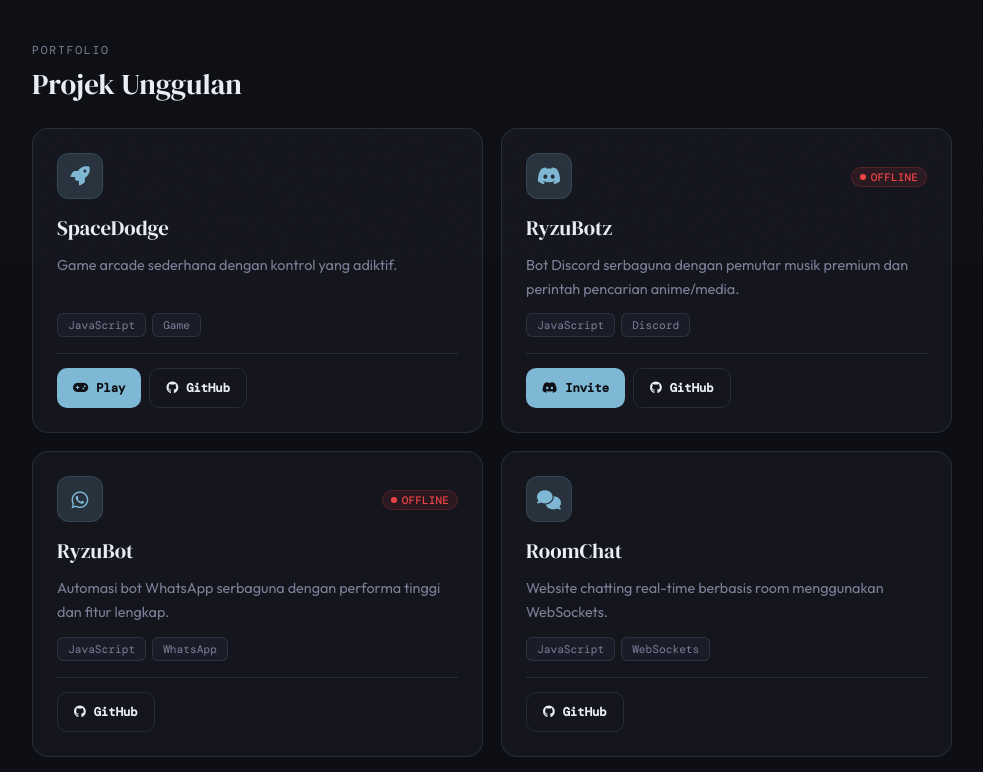
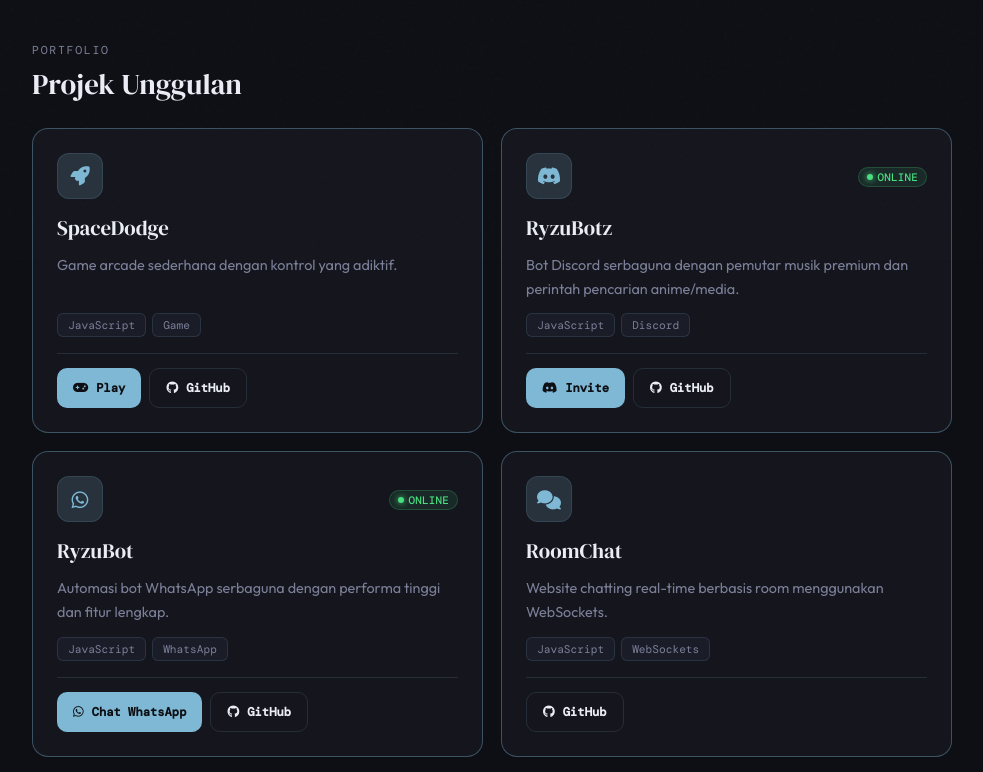
Before and after one commit to Ryhandd/MyWebsite, a plain HTML site: page index.html in a window 1280 px wide. Shown: the part 540-1312 px from the top of the page, without its empty margins (148-1131 px from the left). Drawn offline with nearby package versions, Linux system fonts and the light colour scheme; a web font is replaced by a local one.

Commit message:
style: unify project card borders and add RyzuBot WhatsApp chat
- Unify all project card strokes to brighter accent border; drop gradient variant on .is-new
- Add direct WhatsApp chat button (wa.me/628971614687) on RyzuBot card
- Mark RyzuBot and RyzuBotz as online
- Bump style.css cache version to 2.0

```diff
--- a/index.html
+++ b/index.html
@@ -9,7 +9,7 @@
     <link rel="preconnect" href="https://fonts.gstatic.com" crossorigin>
     <link href="https://fonts.googleapis.com/css2?family=DM+Serif+Display:ital@0;1&family=DM+Mono:wght@300;400;500&family=Outfit:wght@300;400;500;600&family=Noto+Sans+JP:wght@300;400;500;600&display=swap" rel="stylesheet">
     <link rel="stylesheet" href="https://cdnjs.cloudflare.com/ajax/libs/font-awesome/6.4.2/css/all.min.css">
-    <link rel="stylesheet" href="style.css?v=1.9">
+    <link rel="stylesheet" href="style.css?v=2.0">
 </head>
 <body>
 
@@ -182,18 +182,18 @@
             <div class="card-footer"><a class="open-btn" href="https://space-dodge-theta.vercel.app/" target="_blank" rel="noopener noreferrer"><i class="fa-solid fa-gamepad"></i> Play</a><a class="ghost-btn" href="https://github.com/Ryhandd/SpaceDodge" target="_blank" rel="noopener noreferrer" aria-label="SpaceDodge on GitHub"><i class="fa-brands fa-github"></i> GitHub</a></div>
         </article>
         <article class="project-card">
-            <div class="card-top"><div class="card-icon"><i class="fa-brands fa-discord" aria-hidden="true"></i></div><span class="status-badge offline"><span class="status-dot"></span>Offline</span></div>
+            <div class="card-top"><div class="card-icon"><i class="fa-brands fa-discord" aria-hidden="true"></i></div><span class="status-badge online"><span class="status-dot"></span>Online</span></div>
             <h3 class="card-title">RyzuBotz</h3>
             <p class="card-desc" data-i18n="proj_ryzubotz"></p>
             <div class="card-tags"><span class="lang-tag">JavaScript</span><span class="lang-tag">Discord</span></div>
             <div class="card-footer"><a class="open-btn" href="https://discord.com/oauth2/authorize?client_id=1516151726397325394&permissions=3229696&integration_type=0&scope=bot" target="_blank" rel="noopener noreferrer"><i class="fa-brands fa-discord"></i> Invite</a><a class="ghost-btn" href="https://github.com/Ryhandd/RyzuBotz" target="_blank" rel="noopener noreferrer" aria-label="RyzuBotz on GitHub"><i class="fa-brands fa-github"></i> GitHub</a></div>
         </article>
         <article class="project-card">
-            <div class="card-top"><div class="card-icon"><i class="fa-brands fa-whatsapp" aria-hidden="true"></i></div><span class="status-badge offline"><span class="status-dot"></span>Offline</span></div>
+            <div class="card-top"><div class="card-icon"><i class="fa-brands fa-whatsapp" aria-hidden="true"></i></div><span class="status-badge online"><span class="status-dot"></span>Online</span></div>
             <h3 class="card-title">RyzuBot</h3>
             <p class="card-desc" data-i18n="proj_ryzu"></p>
             <div class="card-tags"><span class="lang-tag">JavaScript</span><span class="lang-tag">WhatsApp</span></div>
-            <div class="card-footer"><a class="ghost-btn" href="https://github.com/Ryhandd/RyzuBot" target="_blank" rel="noopener noreferrer" aria-label="RyzuBot on GitHub"><i class="fa-brands fa-github"></i> GitHub</a></div>
+            <div class="card-footer"><a class="open-btn" href="https://wa.me/628971614687" target="_blank" rel="noopener noreferrer"><i class="fa-brands fa-whatsapp"></i> Chat WhatsApp</a><a class="ghost-btn" href="https://github.com/Ryhandd/RyzuBot" target="_blank" rel="noopener noreferrer" aria-label="RyzuBot on GitHub"><i class="fa-brands fa-github"></i> GitHub</a></div>
         </article>
         <article class="project-card">
             <div class="card-top"><div class="card-icon"><i class="fa-solid fa-comments" aria-hidden="true"></i></div></div>
--- a/style.css
+++ b/style.css
@@ -1215,9 +1215,9 @@ body::before {
    Real buttons, SVG icons, 44px targets, visible focus
 =========================== */
 .project-grid{grid-template-columns:repeat(auto-fill,minmax(300px,1fr));gap:18px}
-.project-card{gap:12px;padding:24px;cursor:default;min-height:236px}
-.project-card:hover{transform:translateY(-4px);border-color:rgba(126,184,212,.4);box-shadow:0 14px 40px rgba(0,0,0,.35),0 0 0 1px var(--accent-glow)}
-.project-card.is-new{border-color:rgba(126,184,212,.32);background:linear-gradient(160deg,rgba(126,184,212,.07),var(--surface) 55%)}
+.project-card{gap:12px;padding:24px;cursor:default;min-height:236px;border:1px solid rgba(126,184,212,.38)}
+.project-card:hover{transform:translateY(-4px);border-color:rgba(126,184,212,.75);box-shadow:0 14px 40px rgba(0,0,0,.35),0 0 0 1px var(--accent-glow)}
+.project-card.is-new{border:1px solid rgba(126,184,212,.38);background:var(--surface)}
 .card-top{display:flex;align-items:center;justify-content:space-between;gap:10px}
 .card-icon{width:46px;height:46px;border-radius:12px;display:grid;place-items:center;font-size:1.2rem;color:var(--accent);background:var(--accent-glow);border:1px solid var(--border)}
 .card-title{font-family:'DM Serif Display',serif;font-size:1.3rem;font-weight:400;margin:0;display:flex;align-items:center;gap:8px}
```
